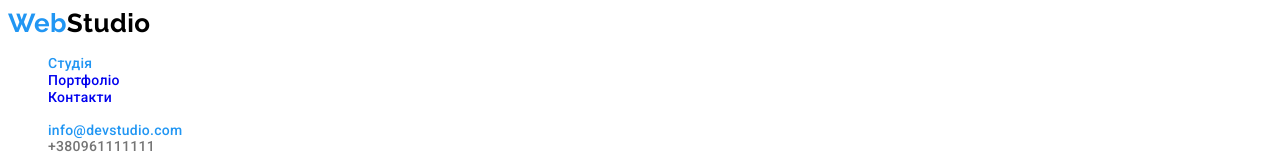
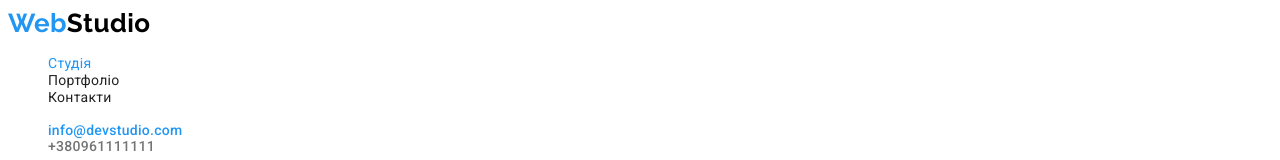
Before and after one commit to AndriiZhuk1707/dz2, a plain HTML site: page index.html in a window 1280 px wide. Shown: the top 160 px of the page. Drawn offline with Linux system fonts and the light colour scheme.

Commit message:
dobavuv color var

```diff
--- a/css/style.css
+++ b/css/style.css
@@ -49,7 +49,7 @@ address{list-style-type:none;
 
 
 .link {
-    --primary-text-color: #212121;
+    color: var(--primary-text-color)
     font-weight: 500;
     font-size: 14px;
     line-height: 1.2;
@@ -304,8 +304,6 @@ color:var(--advantage-text-color)
 }
 
 
-
-}
 .com-footer:hover,
 .com-footer:focus,
 .Address-link:hover,
```
